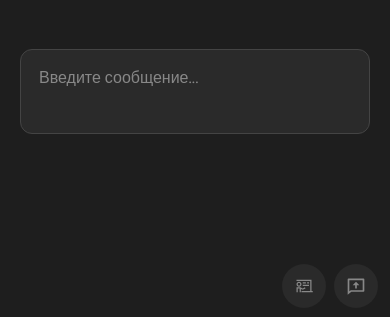
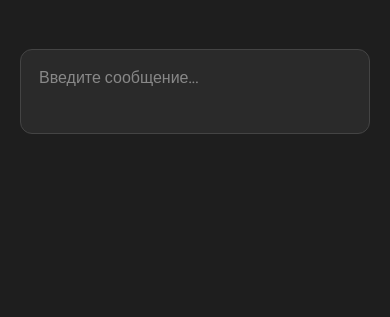
Before and after one commit to Maricvs/CRIDANSE, a React (Vite) app in the folder frontend/: page / in a window 390 px wide. Shown: the part 524-841 px from the top of the page. Built offline with nearby package versions, Linux system fonts and the light colour scheme.

Commit message:
action_buttons

```diff
--- a/frontend/src/ChatField.css
+++ b/frontend/src/ChatField.css
@@ -309,13 +309,12 @@
   }
 
   .action-buttons {
-    position: fixed;
-    bottom: 0;
-    right: 0;
-    padding: 0.75rem;
-    z-index: 1001;
+    position: absolute;
+    right: 0.75rem;
+    bottom: 0.75rem;
     display: flex;
     gap: 8px;
+    z-index: 10;
   }
 
   .chat-action-button {
@@ -326,12 +325,14 @@
     justify-content: center;
     border: none;
     border-radius: 50%;
-    background: #2a2a2a;
+    background: transparent;
     color: #888;
     cursor: pointer;
     transition: all 0.2s ease;
     font-size: 20px;
     margin: 0;
+    opacity: 0;
+    transform: translateY(20px);
   }
 
   .chat-action-button.visible {
@@ -341,7 +342,7 @@
 
   .chat-action-button:hover {
     color: #fff;
-    background-color: #3a3a3a;
+    background-color: rgba(255, 255, 255, 0.1);
   }
 
   .message {
@@ -352,14 +353,6 @@
   .chat-messages {
     padding: 0 0.75rem 4rem;
     padding-bottom: calc(4rem + env(safe-area-inset-bottom));
-  }
-
-  .send-button {
-    right: 0.75rem;
-  }
-
-  .chat-input-tools {
-    left: 0.75rem;
   }
 }
 
```
